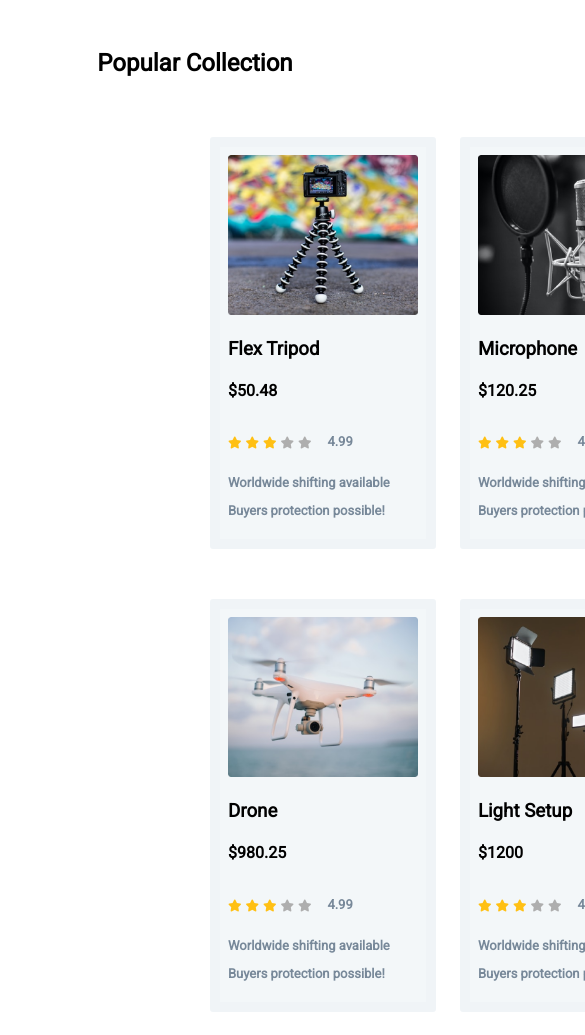
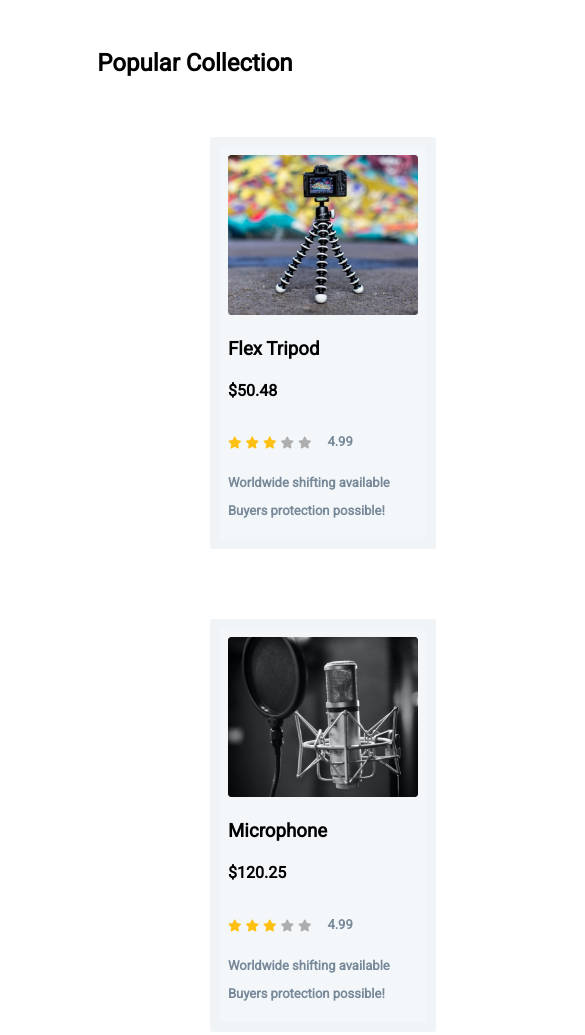
Before and after one commit to SarafNusrat/influencer-gears, a plain HTML site: page index.html in a window 390 px wide. Shown: the part 980-2015 px from the top of the page, 585 px wide, since content can reach past the window. Drawn offline with Linux system fonts and the light colour scheme.

Commit message:
responsive done

```diff
--- a/styles/style.css
+++ b/styles/style.css
@@ -52,6 +52,7 @@ h1{
     transition: transform 2s ease-in-out;
 }
 
+/* responsiveness for top section */
 @media (max-width: 700px){
     .top-section{
         flex-direction: column;
@@ -119,7 +120,7 @@ h1{
     grid-template-columns: repeat(3,1fr);
     grid-column-gap: 24px;
     margin-left: 120px;
-    padding-right: 140px;
+    padding-right: 160px;
 }
 
 .item{
@@ -129,3 +130,19 @@ h1{
     border-radius: 3px;
     padding: 8px 8px 8px 8px;
 }
+
+/* Media query for phone */
+@media only screen and (max-width: 688px){
+    .items{
+        grid-template-columns: repeat(1, 1fr);
+        grid-row-gap: 20px;
+    }
+}
+
+/* Media query for tablet */
+@media only screen and (min-width: 688px) and (max-width:992px){
+    .items{
+        grid-template-columns: repeat(2, 1fr);
+        grid-row-gap: 20px;
+    }
+}
```
